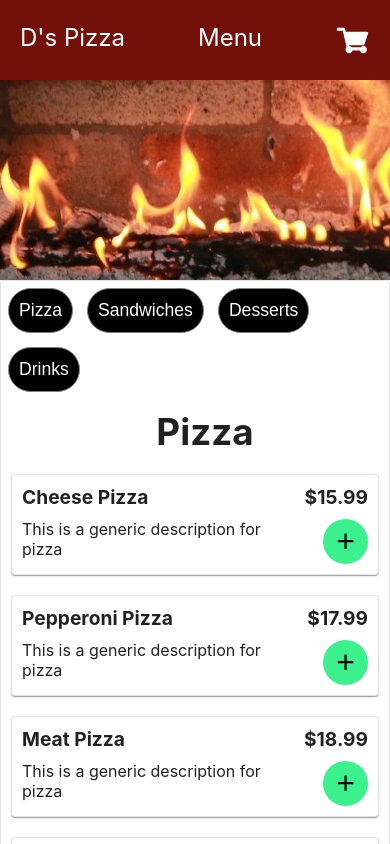
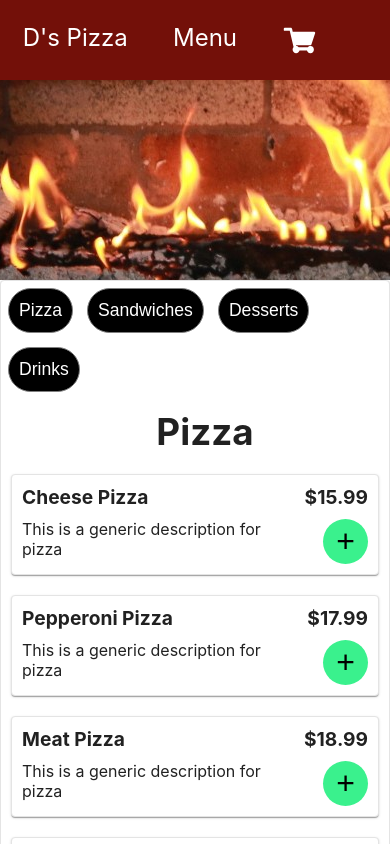
Before and after one commit to diegovazquezny/diegos-pizza, a Next.js app: page /menu in a window 390 px wide. Shown: the top 844 px of the page. Built offline with nearby package versions, Linux system fonts and the light colour scheme.

Commit message:
fix menuItem description width

```diff
--- a/styles/Header.module.css
+++ b/styles/Header.module.css
@@ -66,7 +66,7 @@
   display: none;
 }
 
-@media (max-width: 628px) {
+@media (max-width: 650px) {
 
   .linkItemLogo {
     margin: 0;
@@ -85,14 +85,14 @@
   .linksWrapper {
     display: flex;
     width: 100%;
-    margin: 0 20px 0 20px;
+    /* margin: 0 20px 0 20px; */
     padding: 0;
   }
 
   .links {
     width: 100%;
     display: flex;
-    justify-content: space-between;
+    justify-content: space-around;
     padding: 0;
   }
 
@@ -107,6 +107,8 @@
   }
 
   .cartWrapper {
+    /* background-color: #731009;
+    position: fixed; */
     padding: 0;
   }
 
```
